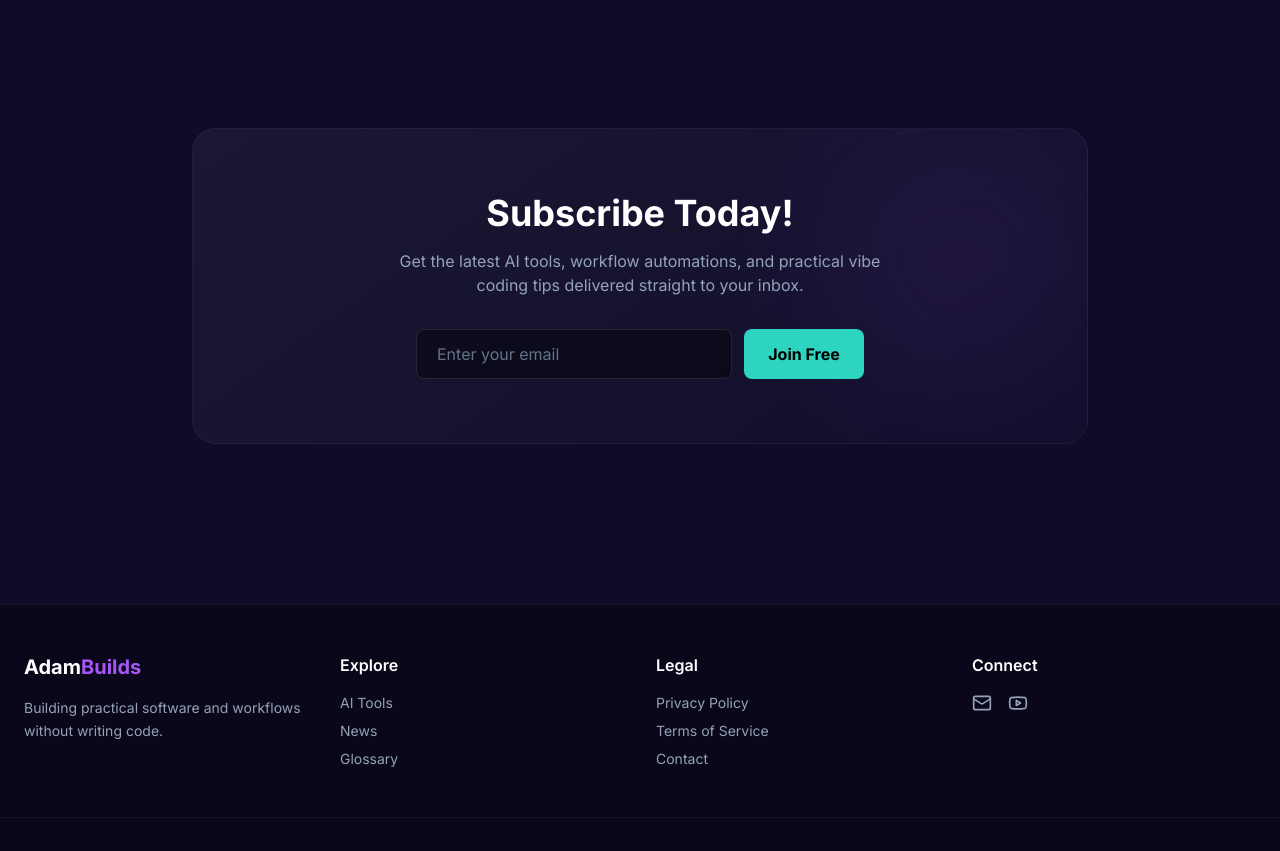
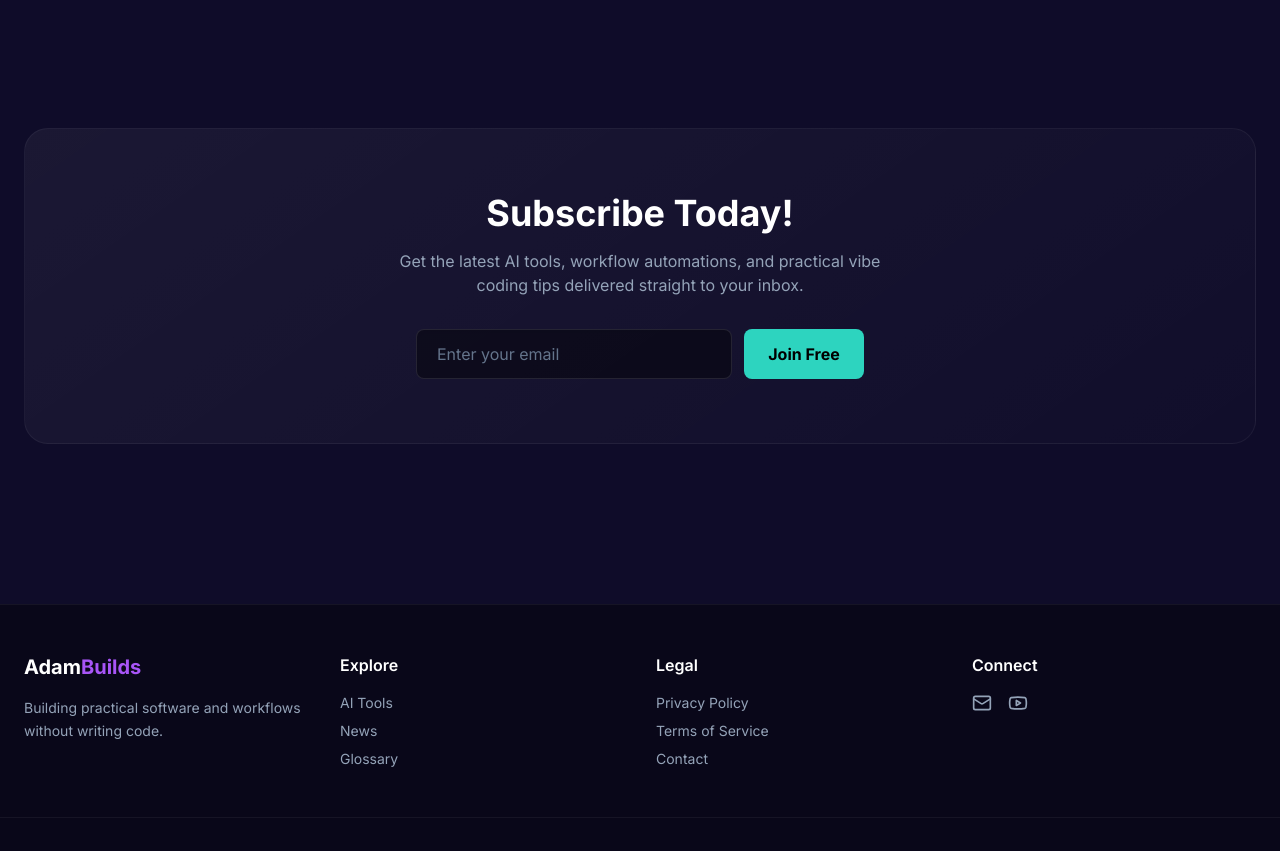
Before and after one commit to apurden/AdamBuilds-Website, a React (Vite) app: page /#/ in a window 1280 px wide. Shown: the part 1280-2131 px from the top of the page. Built offline with nearby package versions, Linux system fonts and the light colour scheme.

Commit message:
refactor(FadeIn): Simplify component for pass-through
The FadeIn component was rewritten to simply pass through its children. This change addresses a blank page issue by ensuring content is rendered correctly while keeping the component's original import structure.

```diff
--- a/components/FadeIn.tsx
+++ b/components/FadeIn.tsx
@@ -1,69 +1,9 @@
-import React, { useRef, useEffect, useState } from 'react';
+import React from 'react';
 
-interface FadeInProps {
-  children: React.ReactNode;
-  delay?: number;
-  className?: string;
-  direction?: 'up' | 'down' | 'left' | 'right' | 'none';
-  fullWidth?: boolean;
-}
-
-const FadeIn: React.FC<FadeInProps> = ({
-  children,
-  delay = 0,
-  className = '',
-  direction = 'up',
-  fullWidth = false
-}) => {
-  const [isVisible, setIsVisible] = useState(false);
-  const domRef = useRef<HTMLDivElement>(null);
-
-  useEffect(() => {
-    const observer = new IntersectionObserver(entries => {
-      entries.forEach(entry => {
-        if (entry.isIntersecting) {
-          setIsVisible(true);
-          observer.unobserve(entry.target);
-        }
-      });
-    }, { threshold: 0.1, rootMargin: "0px 0px -50px 0px" });
-
-    const currentRef = domRef.current;
-    if (currentRef) {
-      observer.observe(currentRef);
-    }
-
-    return () => {
-      if (currentRef) {
-        observer.unobserve(currentRef);
-      }
-    };
-  }, []);
-
-  const getTransformClass = () => {
-    if (!direction || direction === 'none') return '';
-    if (isVisible) return 'translate-x-0 translate-y-0';
-
-    switch (direction) {
-      case 'up': return 'translate-y-12';
-      case 'down': return '-translate-y-12';
-      case 'left': return 'translate-x-12';
-      case 'right': return '-translate-x-12';
-      default: return 'translate-y-12';
-    }
-  };
-
-  return (
-    <div
-      ref={domRef}
-      className={`transition-all duration-1000 ease-out transform ${fullWidth ? 'w-full' : ''} ${
-        isVisible ? 'opacity-100 blur-0' : 'opacity-0 blur-sm'
-      } ${getTransformClass()} ${className}`}
-      style={{ transitionDelay: `${delay}ms` }}
-    >
-      {children}
-    </div>
-  );
+// This is a "Pass-through" component to fix the blank page issue.
+// It renders children immediately without hiding them first.
+const FadeIn = ({ children }: { children: React.ReactNode; [key: string]: any }) => {
+  return <>{children}</>;
 };
 
 export default FadeIn;
```
